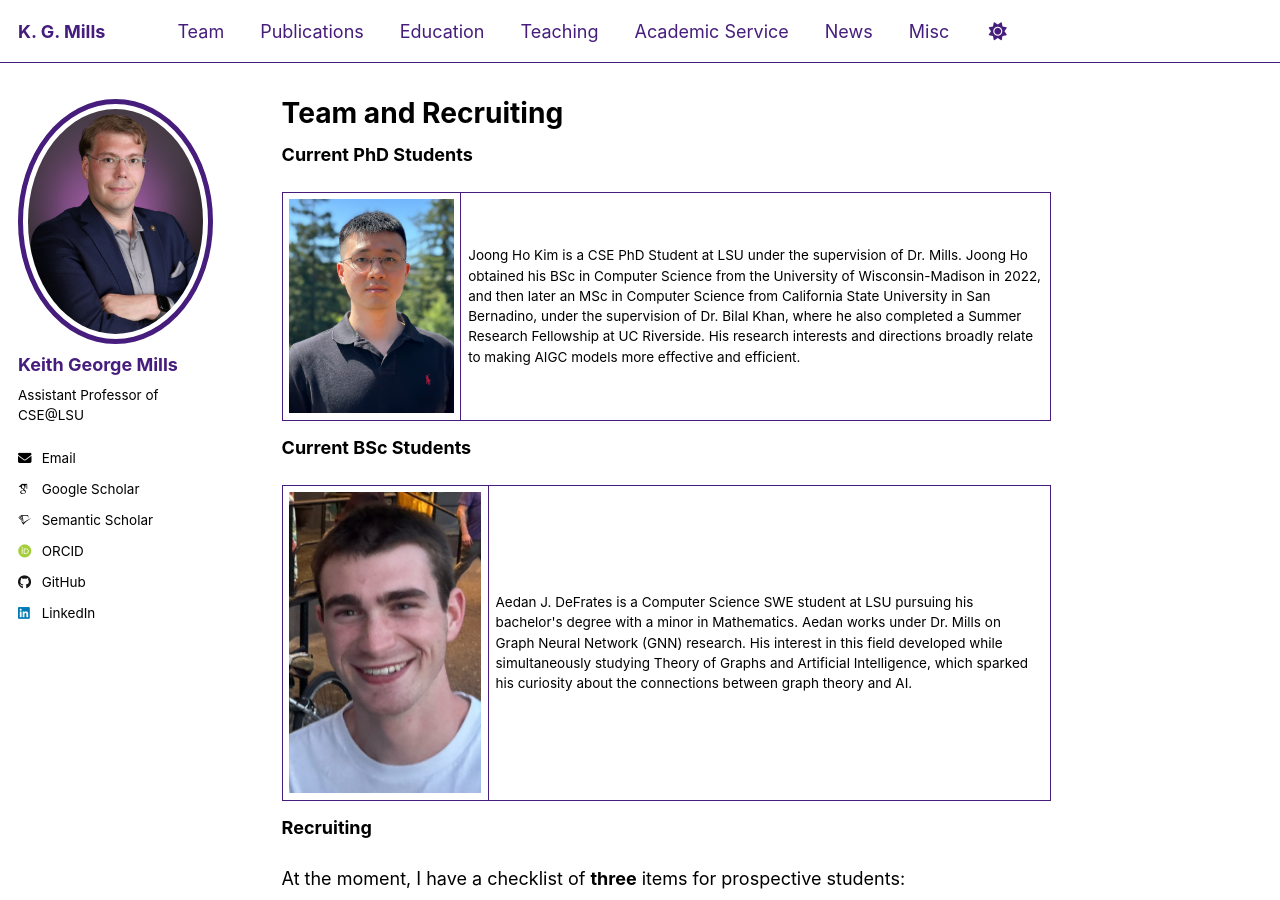
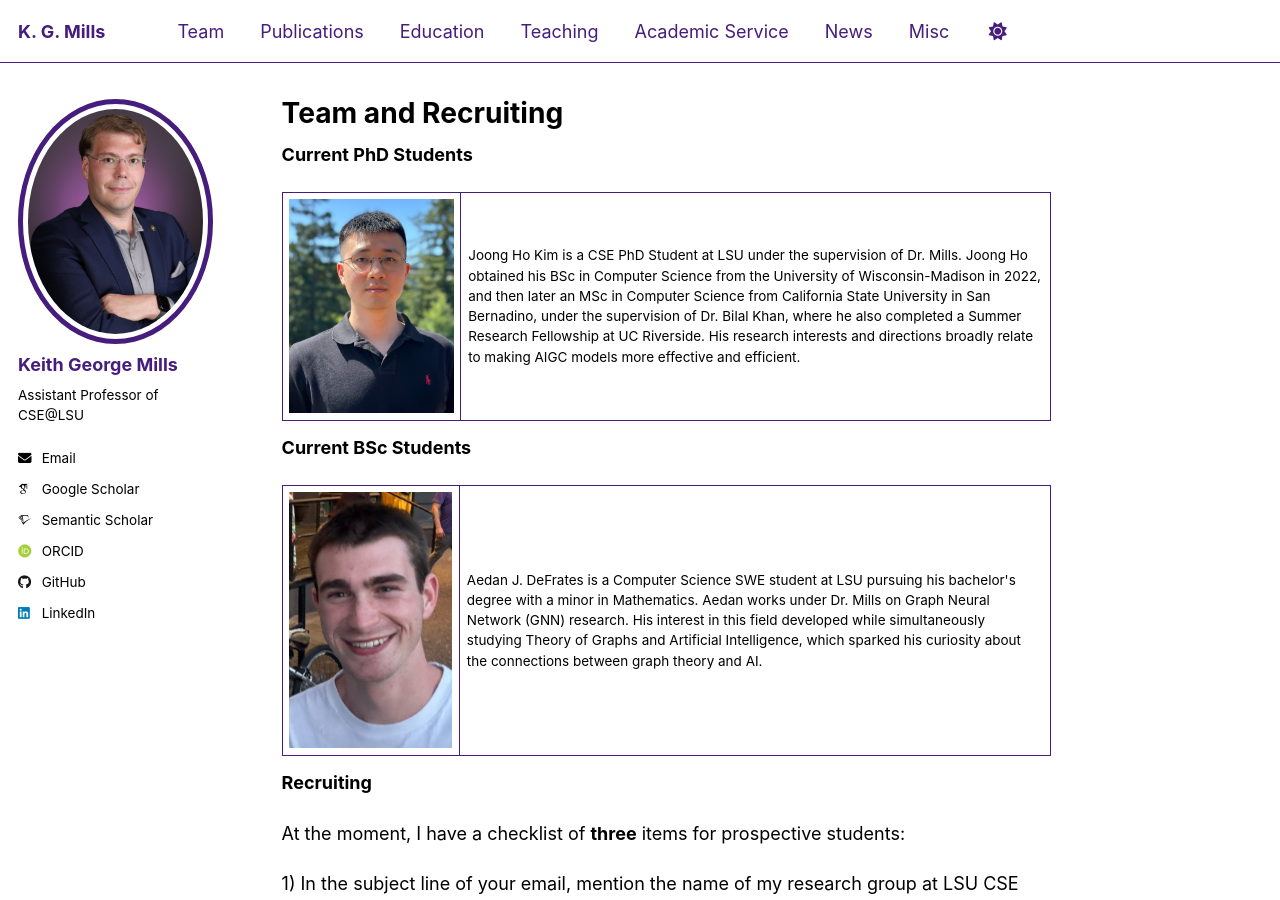
Before and after one commit to kgmills/kgmills.github.io, a Jekyll site: the page built from _pages/team.md, in a window 1280 px wide and 900 px high. Built offline with Jekyll 4.4.1, drawn with Linux system fonts in a browser that asks for light colours; some web fonts are replaced.

Commit message:
Edit Aedan picture

```diff
--- a/_pages/team.md
+++ b/_pages/team.md
@@ -23,7 +23,7 @@ author_profile: true
 <table>
   <tr>
     <td>
-      <img src="/images/aedan_j_defrates.png" alt="Aedan J. DeFrates" width="1000" />
+      <img src="/images/aedan_j_defrates.png" alt="Aedan J. DeFrates" width="800" />
     </td>
     <td>
         Aedan J. DeFrates is a Computer Science SWE student at LSU pursuing his bachelor's degree with a minor in Mathematics. Aedan works under Dr. Mills on Graph Neural Network (GNN) research. His interest in this field developed while simultaneously studying Theory of Graphs and Artificial Intelligence, which sparked his curiosity about the connections between graph theory and AI.
```
